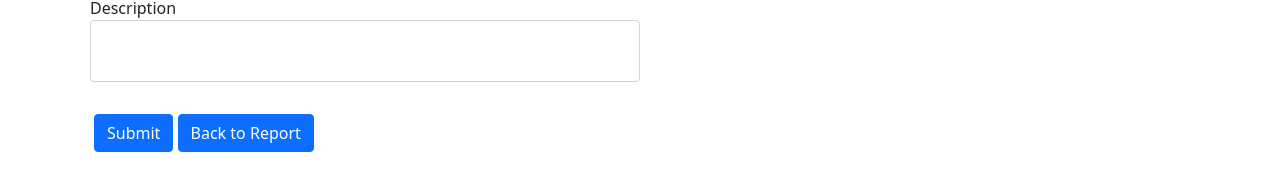
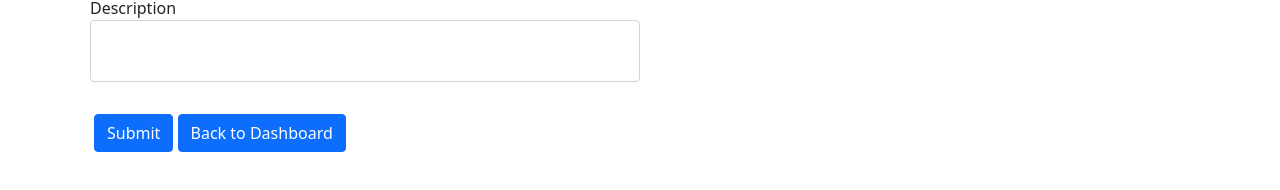
Before and after one commit to ArjithaVivekanandan/TicketRaisingPortal, a React (Create React App) app: page /createticket in a window 1280 px wide. Shown: the part 440-630 px from the top of the page. Built offline with nearby package versions, Linux system fonts and the light colour scheme.

Commit message:
Update createticket.js

```diff
--- a/src/createticket.js
+++ b/src/createticket.js
@@ -72,7 +72,7 @@ export default function CreateTicket(){
 
         <input className="btn btn-primary" type="submit" onClick={handleSubmit} />&nbsp;
 
-    <Link to={`/report/`}><button className="btn btn-primary">Back to Report</button></Link>
+    <Link to={`/report/`}><button className="btn btn-primary">Back to Dashboard</button></Link>
     </div>
 
 
```
